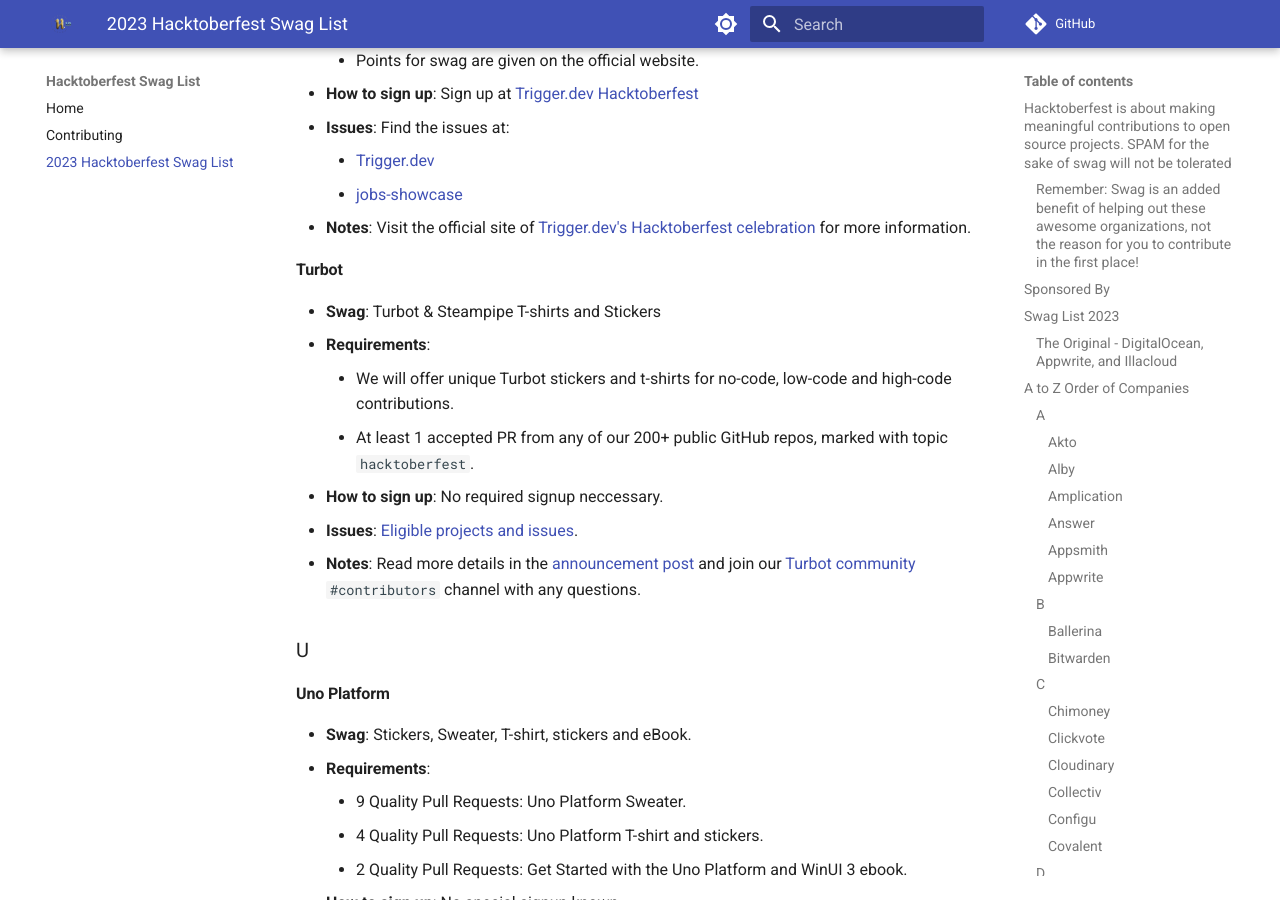
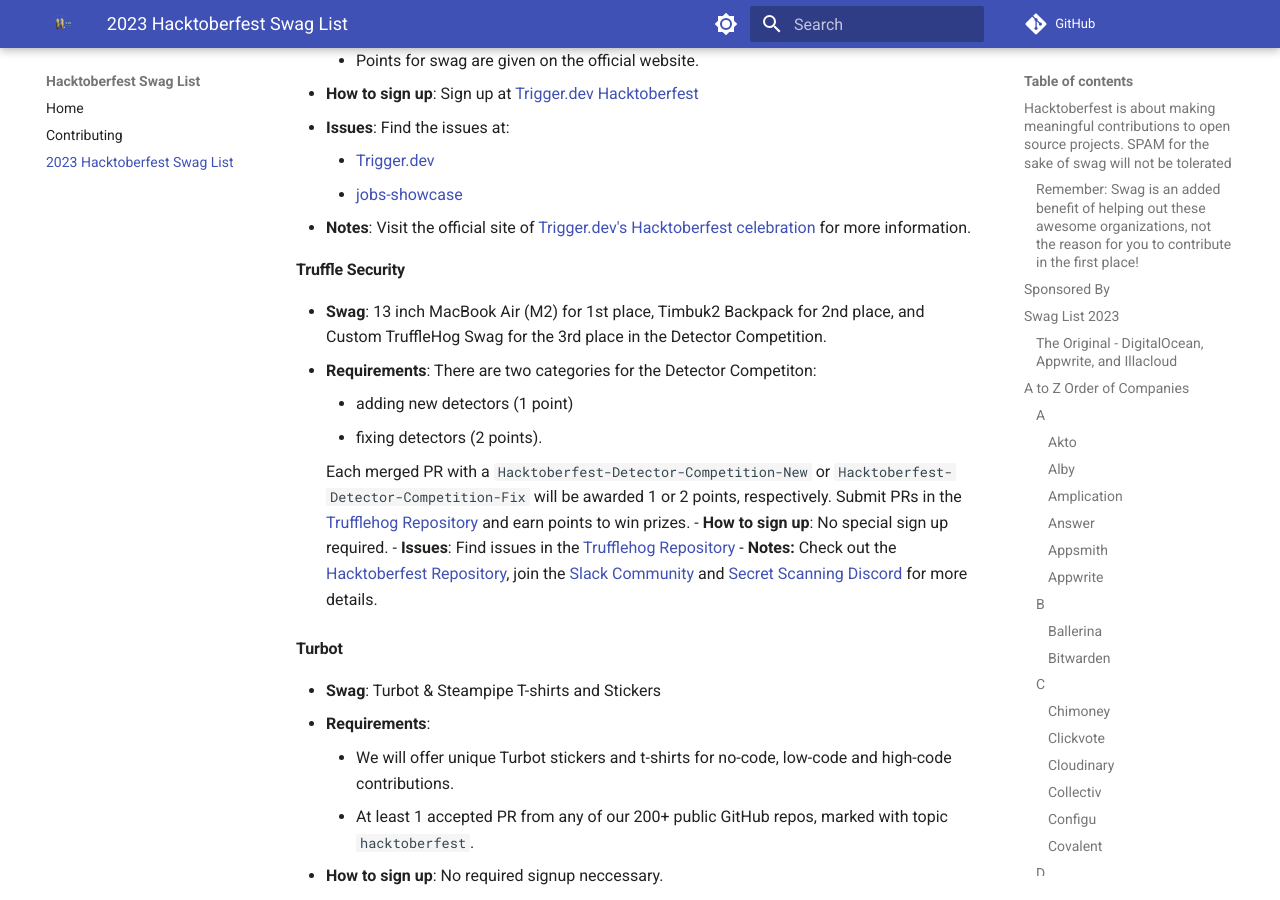
Before and after one commit to crweiner/hacktoberfest-swag-list, an MkDocs documentation site: the page built from docs/list.md, in a window 1280 px wide and 900 px high, scrolled down 16881 px. Built offline with MkDocs 1.6.1 and Material for MkDocs 9.7.7, drawn with Linux system fonts in a browser that asks for light colours; plug-ins that fetch from the network failed and are left out; comment, search, counter and statistics services are not loaded.

Commit message:
Added Truffle Security in the list

```diff
--- a/docs/list.md
+++ b/docs/list.md
@@ -554,6 +554,17 @@
     - [jobs-showcase](https://github.com/triggerdotdev/jobs-showcase/issues)
 - **Notes**: Visit the official site of [Trigger.dev's Hacktoberfest celebration](https://trigger.dev/hacktoberfest) for more information.
 
+#### **Truffle Security**
+- **Swag**: 13 inch MacBook Air (M2) for 1st place, Timbuk2 Backpack for 2nd place, and Custom TruffleHog Swag for the 3rd place in the Detector Competition.
+- **Requirements**: There are two categories for the Detector Competiton:
+    - adding new detectors (1 point)
+    - fixing detectors (2 points).
+
+    Each merged PR with a `Hacktoberfest-Detector-Competition-New` or `Hacktoberfest-Detector-Competition-Fix` will be awarded 1 or 2 points, respectively. Submit PRs in the [Trufflehog Repository](https://github.com/trufflesecurity/trufflehog/) and earn points to win prizes.
+- **How to sign up**: No special sign up required.
+- **Issues**: Find issues in the [Trufflehog Repository](https://github.com/trufflesecurity/trufflehog/issues)
+- **Notes:** Check out the [Hacktoberfest Repository](https://github.com/trufflesecurity/hacktoberfest2023/blob/main/README.md), join the [Slack Community](https://trufflehog-community.slack.com/join/shared_invite/zt-pw2qbi43-Aa86hkiimstfdKH9UCpPzQ) and [Secret Scanning Discord](https://discord.gg/8Hzbrnkr7E) for more details.
+
 #### **Turbot**
 
 - **Swag**: Turbot & Steampipe T-shirts and Stickers
```
